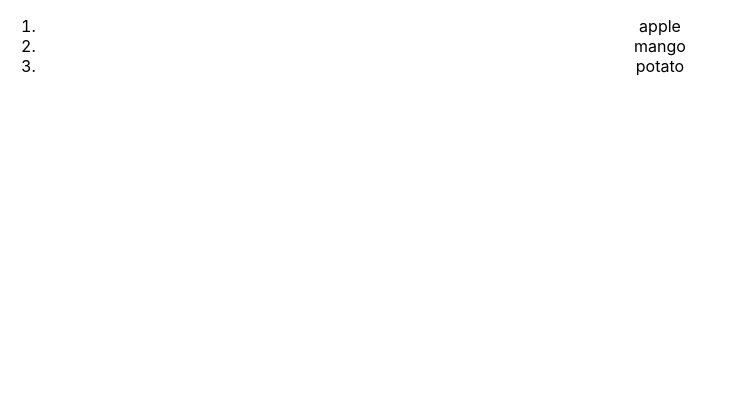
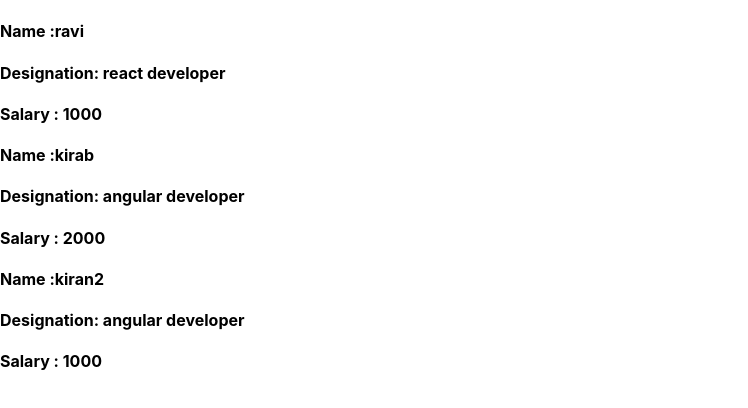
Before and after one commit to saiDev1999/reactClass12R, a React (Create React App) app: page / in a window 1280 px wide. Shown: the top 408 px of the page, without its empty margins (0-748 px from the left). Built offline with nearby package versions, Linux system fonts and the light colour scheme.

Commit message:
props and conditional render

```diff
--- a/src/App.js
+++ b/src/App.js
@@ -3,17 +3,49 @@ import Sai from './components/function-components/button/button';
 import ButtonComponent from "./components/class-components/button"
 import CustomImage from './components/function-components/image/image';
 import ListComponent from './components/function-components/list/list';
+import TableComponent from './components/function-components/table/table';
+import CustomButton from './components/function-components/button/button';
+import Greeting from './components/function-components/greeting/greeting';
+import ListShow from './components/function-components/developerList/listShow';
 
 function App() {
-  return (
-    <div className="App">
-      <ListComponent/>
 
-    </div>
-  );
+  const isLoggedIn=false
+  // if(isLoggedIn){
+  //   return (
+  //     <h3>wellcome user</h3>
+  //   )
+  // }else{
+  //   return(
+  //     <h1>Please login</h1>
+  //   )
+  // }
+  return(
+
+
+    <>
+    <ListShow/>
+    </>
+  )
+
 }
 
 export default App;
+
+
+const Text =({msg})=>{
+  return(
+    <h4>{msg}</h4>
+  )
+}
+
+
+// conditional rendering
+// 2 WAYS :
+// 1. ternary operator
+// 2. logical and operator (short circuit operator)
+
+
 
 // 1. default --> default export can be called with anyname
 // 2. named export
--- a/src/components/function-components/button/button.js
+++ b/src/components/function-components/button/button.js
@@ -3,12 +3,15 @@
 
 
 
-function CustomButton(){
+function CustomButton({children}){
+
     const buttonText="Login"
+
     return(
 
         <div>
-       <button onClick={()=>{}} className="button" >{buttonText}</button>
+            {children}
+       {/* <button onClick={()=>{}} className="button" >{children}</button> */}
        </div>
 
     )
--- /dev/null
+++ b/src/components/function-components/developerList/list.js
@@ -0,0 +1,27 @@
+export const employees=[
+    {
+      name:"ravi",
+      designation:"react developer",
+      salary:1000
+    },
+     {
+      name:"kirab",
+      designation:"angular developer",
+      salary:2000
+    },
+     {
+      name:"kiran2",
+      designation:"angular developer",
+      salary:1000
+    },
+    {
+      name:"manoj",
+      designation:"python developer",
+      salary:1500
+    },
+    {
+        name:"veerash",
+        designation:"node js developer",
+        salary:2500
+      },
+    ]
--- /dev/null
+++ b/src/components/function-components/developerList/listShow.js
@@ -0,0 +1,48 @@
+import { employees } from "./list"
+
+const ListShow = ()=>{
+    const filterQuery="react developer"
+    const filterArry=(query)=>{
+       return employees.filter(value=>value.designation==query)
+
+    }
+    return(
+        <>
+        {
+
+filterArry("react developer").map(value=><>
+            <h4>Name :{value.name}</h4>
+            <h4>Designation: {value.designation}</h4>
+            <h4>Salary : {value.salary}</h4>
+            </>
+            )
+
+
+        }
+        {
+
+filterArry("angular developer").map(value=><>
+    <h4>Name :{value.name}</h4>
+    <h4>Designation: {value.designation}</h4>
+    <h4>Salary : {value.salary}</h4>
+    </>
+    )
+
+        }
+
+        </>
+    )
+}
+export default ListShow
+
+// 1. Props
+// 2. general prop and children prop
+// 3. conditional rendering (if/else and ternary operator and short circuit)
+// 4. filtering the list using filter and map in react
+
+
+
+// tasks :
+// 1. repeat the class
+// 2. filter the list items based on the salary and designation
+// 3. take a list of objects contains fruits and vegetable, using conditional render show the list items
--- /dev/null
+++ b/src/components/function-components/greeting/greeting.js
@@ -0,0 +1,10 @@
+
+
+
+const Greeting =(props)=>{
+    const{children}=props
+    return(
+      children
+    )
+}
+export default Greeting
--- a/src/components/function-components/list/list.js
+++ b/src/components/function-components/list/list.js
@@ -33,7 +33,7 @@ const ListComponent =()=>{
                 {
                     listItems.map((eachObject)=>{
                         return(
-                            <ListItems  name={eachObject.name}  />
+                            <ListItems  item={eachObject}  />
                         )
                     })
 
@@ -50,6 +50,9 @@ export default ListComponent
 // attribute: additional info to element
 // prop : additional info to component , (sharing the data between the components)
 // prop is an object
+// props we can write in 2 ways :(sharing the data between the components)
+// 1. general prop --> additional info to component
+// 2. children prop --> JSX or data encapsulate between the components
 
 
 // tasks :
--- a/src/components/function-components/list/listItems.js
+++ b/src/components/function-components/list/listItems.js
@@ -6,7 +6,7 @@ const ListItems =(sai)=>{
     return(
         <React.Fragment >
         <li>
-       {sai.name}
+       {sai.item.name}
         </li>
 
         </React.Fragment>
--- /dev/null
+++ b/src/components/function-components/table/data.js
@@ -0,0 +1,8 @@
+export const arrayOfObjects=[
+
+    ["Alfreds Futterkiste","Maria Anders","Germany"],
+     ["Alfreds Futterkiste","Maria Anders","Germany"],
+     ["Alfreds Futterkiste","Maria Anders","Germany"],
+     ["Alfreds Futterkiste","Maria Anders","Germany"],
+     ["Alfreds Futterkiste","Maria Anders","Germany"],     ["Alfreds Futterkiste","Maria Anders","Germany"],
+]
--- /dev/null
+++ b/src/components/function-components/table/table.js
@@ -0,0 +1,29 @@
+import { arrayOfObjects } from "./data"
+import { TableRow } from "./tableRow"
+
+
+const TableComponent = () => {
+    return(
+        <table style={{ width: "100%" }}>
+  <tbody>
+    <tr>
+      <th>Company</th>
+      <th>Contact</th>
+      <th>Country</th>
+    </tr>
+    {
+        arrayOfObjects.map(eachArray=>{
+            return(
+                <TableRow data={eachArray} extraProp={"hello"} />
+            )
+        })
+    }
+
+
+  </tbody>
+</table>
+
+    )
+}
+
+export default TableComponent
--- /dev/null
+++ b/src/components/function-components/table/tableRow.js
@@ -0,0 +1,16 @@
+
+
+
+
+export const TableRow =(props)=>{
+    const{data,extraProp}=props
+    return(
+        <tr>
+        <td>{data[0]}</td>
+        <td>{data[1]}</td>
+        <td>{data[2]}</td>
+        <td>{extraProp}</td>
+    </tr>
+
+    )
+}
```
